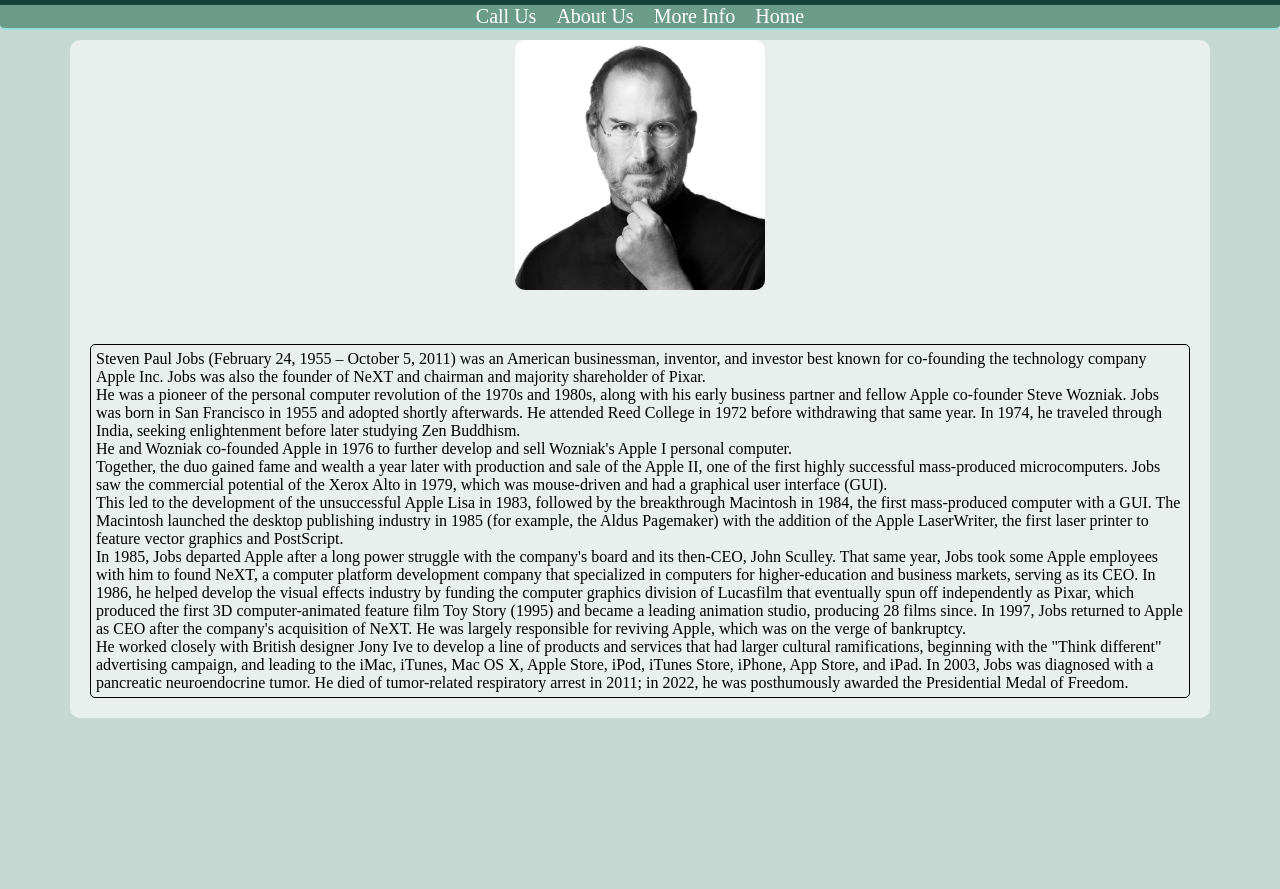
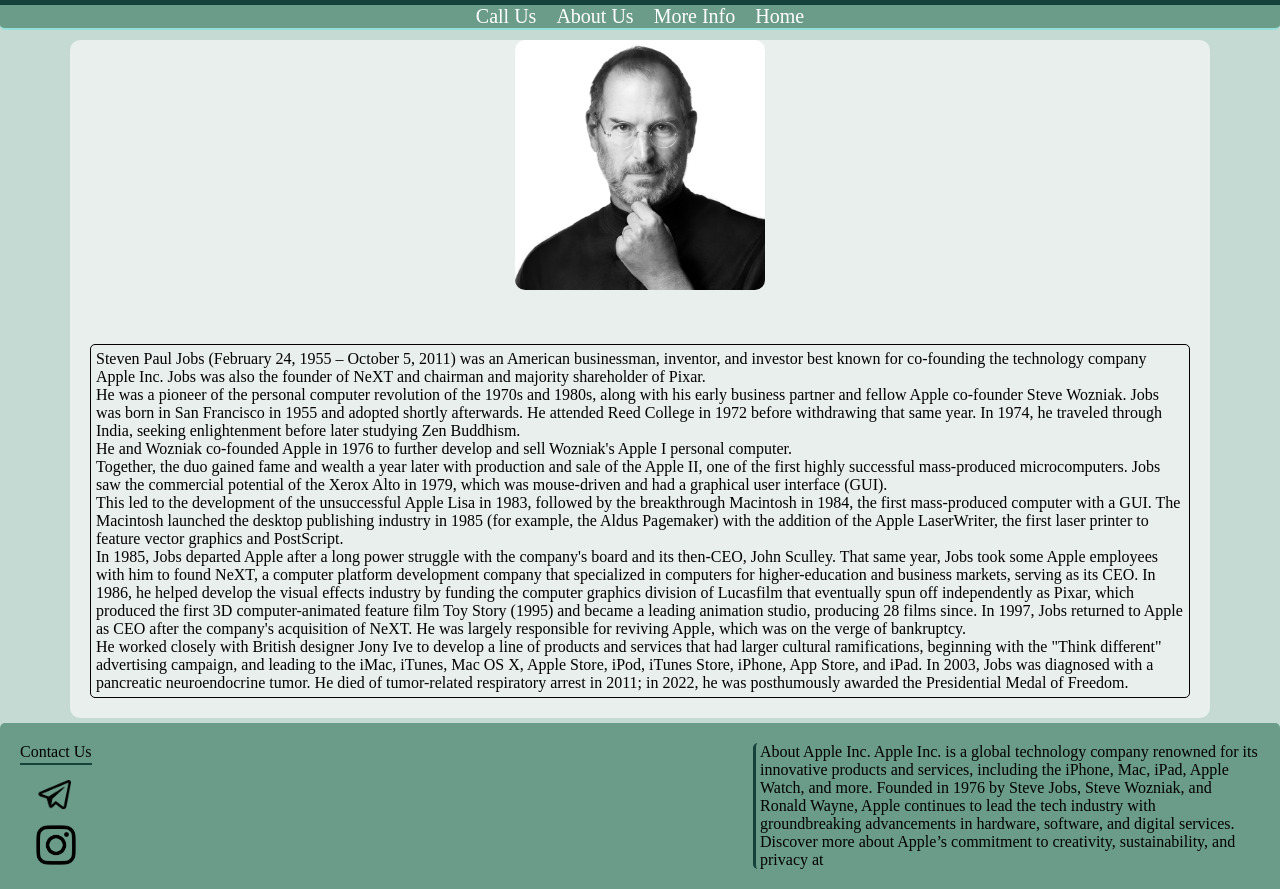
Before and after one commit to amir-m-goudarzi/Tribute-Page1, a plain HTML site: page index.html in a window 1280 px wide. Before the commit the page ends 800 px from the top, so only its background shows below. Drawn offline with Linux system fonts and the light colour scheme; a web font is replaced by a local one.

Commit message:
Add Footer

```diff
--- a/index.html
+++ b/index.html
@@ -67,5 +67,31 @@
         Freedom.
       </div>
     </div>
+    <footer>
+      <div class="left">
+        <div class="l-top">Contact Us</div>
+        <hr color="#16423c" />
+        <div class="l-down">
+          <div class="tell-image">
+            <img src="photo/oeb9i876rosigo8l3l2n4keogm.png" alt="telegram" />
+          </div>
+          <div class="inst-image">
+            <img
+              src="photo/computer-icons-logo-clip-art-instagram-8b82bdef3e00ee4af2b8b268fdc93ed0.png"
+              alt="instagram"
+            />
+          </div>
+        </div>
+      </div>
+      <div class="right">
+        About Apple Inc. Apple Inc. is a global technology company renowned for
+        its innovative products and services, including the iPhone, Mac, iPad,
+        Apple Watch, and more. Founded in 1976 by Steve Jobs, Steve Wozniak, and
+        Ronald Wayne, Apple continues to lead the tech industry with
+        groundbreaking advancements in hardware, software, and digital services.
+        Discover more about Apple’s commitment to creativity, sustainability,
+        and privacy at
+      </div>
+    </footer>
   </body>
 </html>
--- a/style.css
+++ b/style.css
@@ -78,3 +78,54 @@ img {
   width: 250px;
   border-radius: 10px;
 }
+footer {
+  display: flex;
+  background-color: #6a9c89;
+  justify-content: space-between;
+  padding: 20px;
+  margin-top: 5px;
+  border-top-left-radius: 5px;
+  border-top-right-radius: 5px;
+}
+.left {
+  display: flex;
+  flex-direction: column;
+  font-family: suse;
+}
+.tell-image img {
+  width: 40px;
+  transition: background-color 3s;
+}
+.tell-image img:hover {
+  background-color: rgb(47, 171, 234);
+  cursor: pointer;
+}
+.inst-image img {
+  width: 40px;
+  transition: background-color 3s;
+}
+.inst-image img:hover {
+  background-color: rgb(174, 73, 246);
+  cursor: pointer;
+}
+.inst-image {
+  display: flex;
+  justify-content: center;
+  margin-top: 10px;
+}
+.tell-image {
+  display: flex;
+  justify-content: center;
+  margin-top: 10px;
+}
+.right {
+  width: 500px;
+  font-family: suse;
+  border-left: solid 3px #16423c;
+  border-top-left-radius: 5px;
+  border-bottom-left-radius: 5px;
+  padding-left: 4px;
+}
+.l-top {
+  margin-bottom: 2px;
+}
```
Also changed, not shown: photo/computer-icons-logo-clip-art-instagram-8b82bdef3e00ee4af2b8b268fdc93ed0.png (added), photo/oeb9i876rosigo8l3l2n4keogm.png (added).
